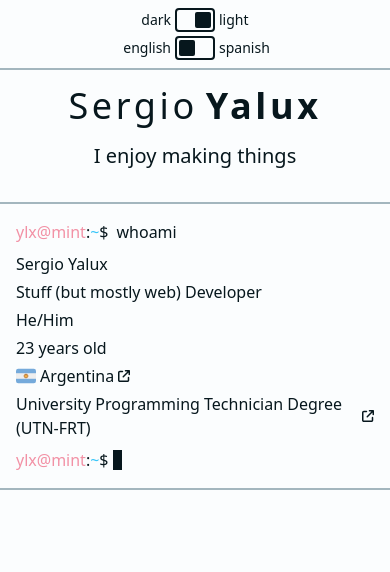
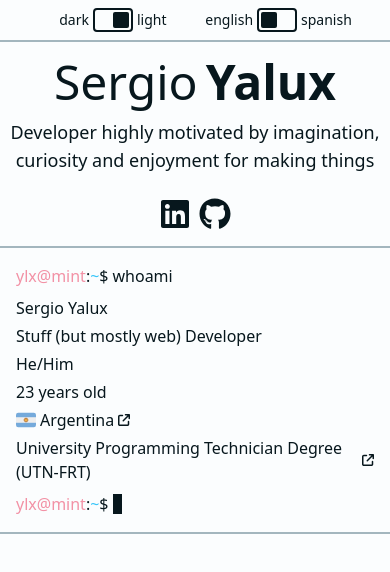
Before and after one commit to CrgioYalux/portfolio, a React (Vite) app: page / in a window 390 px wide. Shown: the top 572 px of the page. Built offline with nearby package versions, Linux system fonts and the light colour scheme.

Commit message:
feat|ref: Add github and linkedin links in introduction section | :broom: sections and components in separate files

```diff
--- /dev/null
+++ b/src/components/CommandPrompt/index.tsx
@@ -0,0 +1,34 @@
+interface CommandPromptProps {
+	className?: string;
+	text?: string;
+};
+
+const Prompt: React.FC = () => {
+	 return (
+		<span>
+			<span className='text-accent-900 dark:text-accent'>ylx@mint</span>
+			<span className='text-current'>:</span>
+			<span className='text-secondary-900 dark:text-secondary'>~</span>
+			<span className='text-current'>$</span>
+		</span>
+	 );
+};
+
+const BlockCursor: React.FC = () => {
+	return (
+		<span className='w-[1ch] h-5 bg-current animate-pulse-switch'></span>
+	);
+};
+
+const CommandPrompt: React.FC<CommandPromptProps> = ({ className = '', text }) => {
+	return (
+		<div className={`flex flex-row gap-1 items-center ${className}`}>
+			<Prompt />
+			{!text
+			? <BlockCursor />
+			: <span className='text-current font-normal'>{text}</span>}
+		</div>
+	);
+};
+
+export default CommandPrompt;
--- /dev/null
+++ b/src/components/Divider/index.tsx
@@ -0,0 +1,7 @@
+const Divider: React.FC = () => {
+    return (
+		<div className='bg-primary-300 dark:bg-primary-700 w-full h-0.5 opacity-50'></div>
+    );
+};
+
+export default Divider;
--- a/src/pages/Home/index.tsx
+++ b/src/pages/Home/index.tsx
@@ -1,105 +1,16 @@
-import { useUIUX } from "../../providers/UIUX";
-import SwitchButton from "../../components/SwitchButton";
-import ArgentinaFlagIcon from "../../components/Icons/ArgentinaFlag";
-import LinkIcon from "../../components/Icons/Link";
-
-const Divider: React.FC = () => {
-    return (
-	<div className='bg-primary-300 dark:bg-primary-700 w-full h-0.5 opacity-50'></div>
-    );
-};
+import Divider from "../../components/Divider";
+import HeaderSection from "./sections/Header";
+import IntroductionSection from "./sections/Introduction";
+import ConsoleSection from "./sections/Console";
 
 const Home: React.FC = () => {
-    const [value, action] = useUIUX();
-
     return (
 		<div className='min-h-screen flex flex-col bg-background-light dark:bg-background-dark text-text-light dark:text-text-dark'>
-			<div className='w-full flex flex-col items-center justify-center text-sm py-2'>
-				<div className='flex flex-col gap-1 items-center justify-center md:flex-row md:ml-auto'>
-					<SwitchButton
-					onClick={action.theme.switch}
-					leftText={<span className='w-[7ch] text-right'>dark</span>}
-					rightText={<span className='w-[7ch] text-left'>light</span>}
-					checked={value.theme.current === 'light'}
-					className='gap-1'
-					/>
-					<SwitchButton
-					onClick={action.language.switch}
-					leftText={<span className='w-[7ch] text-right'>english</span>}
-					rightText={<span className='w-[7ch] text-left'>spanish</span>}
-					checked={value.language.current === 'spanish'}
-					className='gap-1'
-					/>
-				</div>
-			</div>
+			<HeaderSection />
 			<Divider />
-			<div className='w-full flex flex-col gap-4 items-center justify-center py-4 px-2 md:items-start md:px-10'>
-				<div className='flex flex-col gap-4 items-center md:items-start'>
-					<h1 className='text-current text-4xl md:text-5xl tracking-widest flex flex-row gap-2'>
-					<span>Sergio</span>
-					<span className='font-bold'>Yalux</span>
-					</h1>
-					<h3 className='text-xl'>I enjoy making things</h3>
-					{/*
-					<div className='flex flex-col items-center gap-2 md:flex-row'>
-					<h3 className='text-background-light text-3xl font-mono font-bold bg-primary rounded px-2 py-0.5'>developer</h3>
-					<span>I enjoy making things</span>
-					</div>
-					*/}
-				</div>
-				<div className='w-full md:w-max flex flex-row justify-between md:gap-2 font-semibold'>
-					{/*
-					<span>23 years old</span>
-					<span>Argentina</span>
-					*/}
-					{/* TODO: Add links here */}
-				</div>
-			</div>
+			<IntroductionSection />
 			<Divider />
-			<div className='w-full flex flex-col gap-2 items-start justify-center py-4 px-4 md:px-10 font-medium'>
-				<div className='flex flex-row gap-1'>
-					<span>
-					<span className='text-accent-900 dark:text-accent'>ylx@mint</span>
-					<span className='text-current'>:</span>
-					<span className='text-secondary-900 dark:text-secondary'>~</span>
-					<span className='text-current'>$</span>
-					<span className='text-current pl-2 font-normal'>whoami</span>
-					</span>
-				</div>
-				<div className='flex flex-col flex-wrap gap-1 md:gap-2 whitespace-nowrap md:flex-row font-normal'>
-					<span>Sergio Yalux</span>
-					<span className='hidden md:inline'>|</span>
-					<span>Stuff (but mostly web) Developer</span>
-					<span className='hidden md:inline'>|</span>
-					<span>He/Him</span>
-					<span className='hidden md:inline'>|</span>
-					<span>23 years old</span>
-					<span className='hidden md:inline'>|</span>
-					<span className='flex flex-row gap-1 items-center'>
-					<a href="https://www.youtube.com/watch?v=lyGG4n-2Ea4" className='flex flex-row gap-1 items-center md:hover:underline'>
-						<ArgentinaFlagIcon className='w-5 h-5' />
-						<span className='flex-1'>Argentina</span>
-						<LinkIcon className='w-3 h-3 fill-current' />
-					</a>
-					</span>
-					<span className='hidden md:inline'>|</span>
-					<span className='whitespace-normal break-word'>
-					<a href="https://utn.edu.ar/es/estudiar-utn?tipo_busqueda=carreras&id_tipos_carreras=3&id_seleccion=63" className='flex flex-row gap-1 items-center'>
-						<span className='flex-1 md:hover:underline'>University Programming Technician Degree (UTN-FRT)</span>
-						<LinkIcon className='w-3 h-3 fill-current' />
-					</a>
-					</span>
-				</div>
-				<div className='flex flex-row gap-1 items-center'>
-					<span>
-					<span className='text-accent-900 dark:text-accent'>ylx@mint</span>
-					<span className='text-current'>:</span>
-					<span className='text-secondary-900 dark:text-secondary'>~</span>
-					<span className='text-current'>$</span>
-					</span>
-					<span className='w-[1ch] h-5 bg-current animate-pulse-switch'></span>
-				</div>
-			</div>
+			<ConsoleSection />
 			<Divider />
 		</div>
     );
--- /dev/null
+++ b/src/pages/Home/sections/Console.tsx
@@ -0,0 +1,38 @@
+import CommandPrompt from "../../../components/CommandPrompt";
+import ArgentinaFlagIcon from "../../../components/Icons/ArgentinaFlag";
+import LinkIcon from "../../../components/Icons/Link";
+
+const Console: React.FC = () => {
+	return (
+		<div className='w-full flex flex-col gap-2 items-start justify-center py-4 px-4 md:px-10 font-medium'>
+			<CommandPrompt text='whoami' />
+			<div className='flex flex-col flex-wrap gap-1 md:gap-2 whitespace-nowrap md:flex-row font-normal'>
+				<span>Sergio Yalux</span>
+				<span className='hidden md:inline'>|</span>
+				<span>Stuff (but mostly web) Developer</span>
+				<span className='hidden md:inline'>|</span>
+				<span>He/Him</span>
+				<span className='hidden md:inline'>|</span>
+				<span>23 years old</span>
+				<span className='hidden md:inline'>|</span>
+				<span className='flex flex-row gap-1 items-center'>
+				<a href="https://www.youtube.com/watch?v=lyGG4n-2Ea4" className='flex flex-row gap-1 items-center md:hover:underline' target='_blank'>
+					<ArgentinaFlagIcon className='w-5 h-5' />
+					<span className='flex-1'>Argentina</span>
+					<LinkIcon className='w-3 h-3 fill-current' />
+				</a>
+				</span>
+				<span className='hidden md:inline'>|</span>
+				<span className='whitespace-normal break-word'>
+				<a href="https://utn.edu.ar/es/estudiar-utn?tipo_busqueda=carreras&id_tipos_carreras=3&id_seleccion=63" className='flex flex-row gap-1 items-center' target='_blank'>
+					<span className='flex-1 md:hover:underline'>University Programming Technician Degree (UTN-FRT)</span>
+					<LinkIcon className='w-3 h-3 fill-current' />
+				</a>
+				</span>
+			</div>
+			<CommandPrompt />
+		</div>
+	);
+};
+
+export default Console;
--- /dev/null
+++ b/src/pages/Home/sections/Header.tsx
@@ -0,0 +1,29 @@
+import { useUIUX } from "../../../providers/UIUX";
+import SwitchButton from "../../../components/SwitchButton";
+
+const Header: React.FC = () => {
+	const [value, action] = useUIUX();
+
+	return (
+		<div className='w-full flex flex-col items-center justify-center text-sm py-2'>
+			<div className='flex flex-row gap-1 items-center md:ml-auto'>
+				<SwitchButton
+				onClick={action.theme.switch}
+				leftText={<span className='w-[7ch] text-right'>dark</span>}
+				rightText={<span className='w-[7ch] text-left'>light</span>}
+				checked={value.theme.current === 'light'}
+				className='gap-1'
+				/>
+				<SwitchButton
+				onClick={action.language.switch}
+				leftText={<span className='w-[7ch] text-right'>english</span>}
+				rightText={<span className='w-[7ch] text-left'>spanish</span>}
+				checked={value.language.current === 'spanish'}
+				className='gap-1'
+				/>
+			</div>
+		</div>
+	);
+};
+
+export default Header;
--- /dev/null
+++ b/src/pages/Home/sections/Introduction.tsx
@@ -0,0 +1,26 @@
+import LinkedinIcon from "../../../components/Icons/Linkedin";
+import GithubIcon from "../../../components/Icons/Github";
+
+const Introduction: React.FC = () => {
+	return (
+		<div className='w-full flex flex-col gap-6 py-4 px-2 md:px-10'>
+			<div className='flex flex-col gap-3 justify-center items-center md:items-start md:gap-2'>
+				<h1 className='text-5xl flex flex-row gap-2 md:text-6xl'>
+					<span className='font-medium md:font-light'>Sergio</span>
+					<span className='font-extrabold'>Yalux</span>
+				</h1>
+				<h3 className='text-lg font-normal text-center md:text-start md:text-xl'>Developer highly motivated by imagination, curiosity and enjoyment for making things</h3>
+			</div>
+			<div className='flex flex-row gap-2 items-center justify-center md:justify-start'>
+				<a href="https://www.linkedin.com/in/sergioyalux/" target='_blank'>
+					<LinkedinIcon className='h-8 w-8 fill-current' />
+				</a>
+				<a href="https://github.com/CrgioYalux" target='_blank'>
+					<GithubIcon className='h-8 w-8 fill-current' />
+				</a>
+			</div>
+		</div>
+	);
+};
+
+export default Introduction;
```
